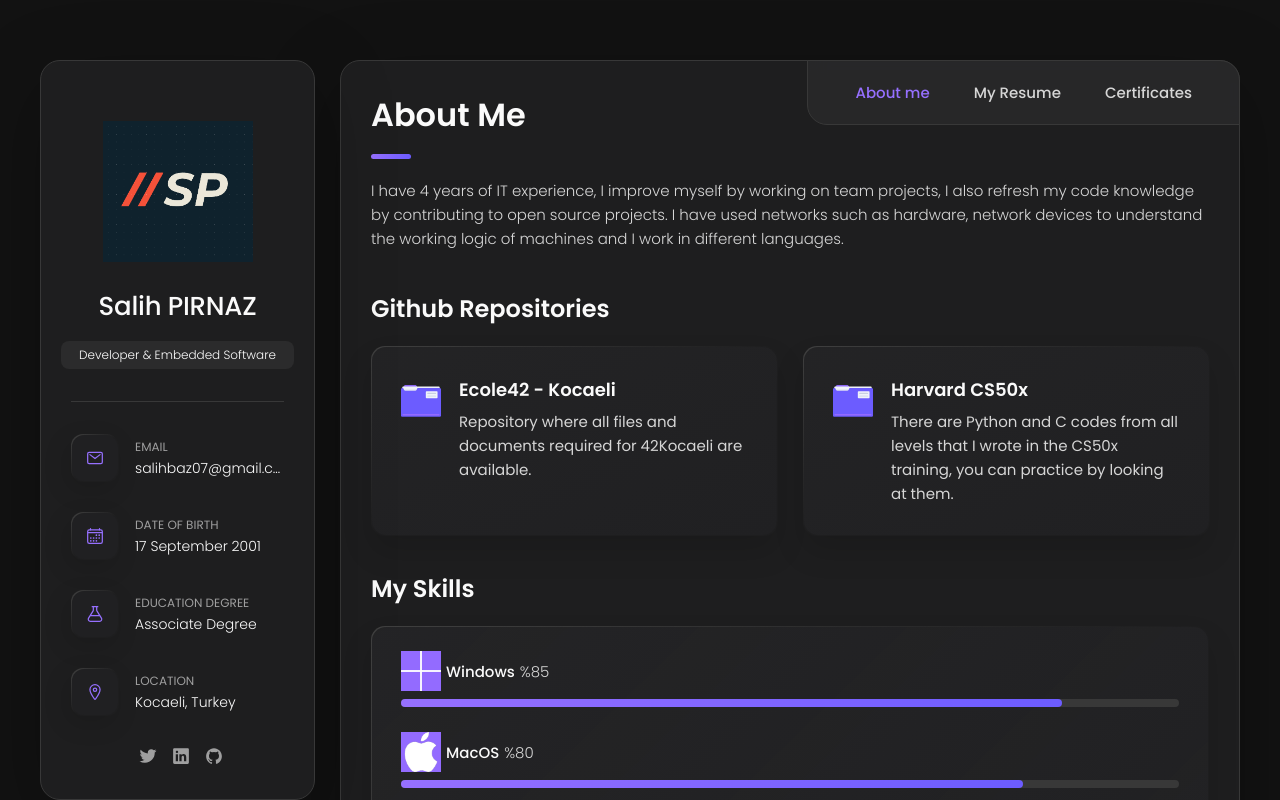
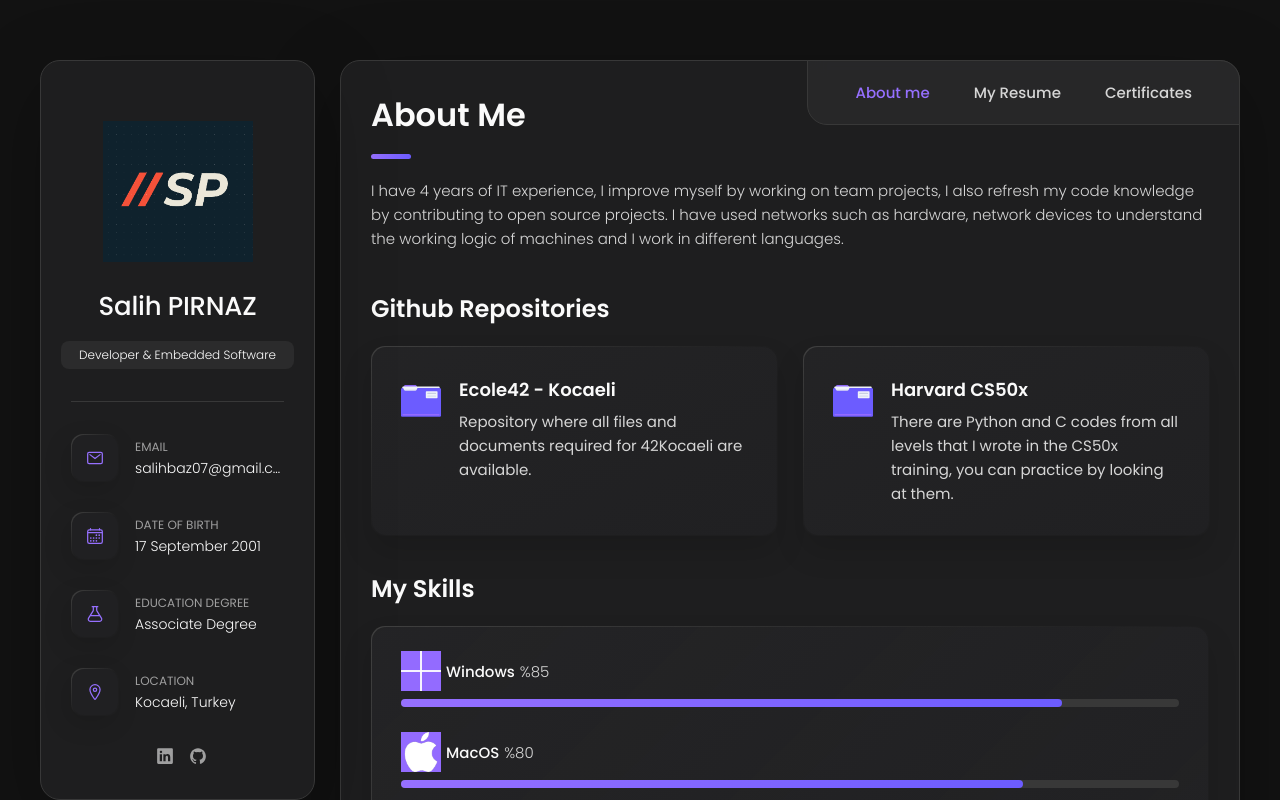
Before and after one commit to SalihSncktr07/salihprnz07.github.io, a plain HTML site: page index.html in a window 1280 px wide. Shown: the top 800 px of the page. Drawn offline with nearby package versions, Linux system fonts and the light colour scheme.

Commit message:
delete twitter

```diff
--- a/index.html
+++ b/index.html
@@ -126,11 +126,6 @@
         <div class="separator"></div>
 
         <ul class="social-list">
-          <li class="social-item">
-            <a href="https://twitter.com/mr_Salihprnz" target="_blank" class="social-link">
-              <ion-icon name="logo-twitter"></ion-icon>
-            </a>
-          </li>
 
           <li class="social-item">
             <a href="https://www.linkedin.com/in/salih-pirnaz" target="_blank" class="social-link">
```
